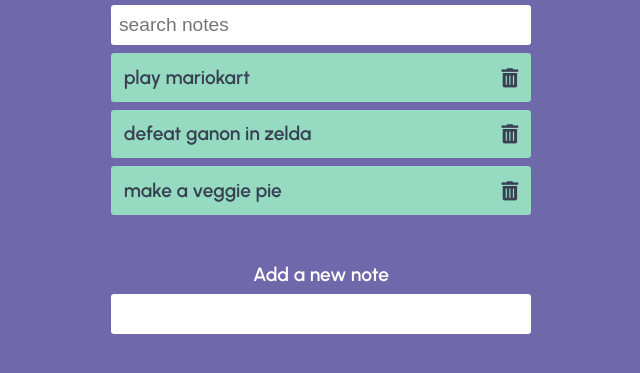
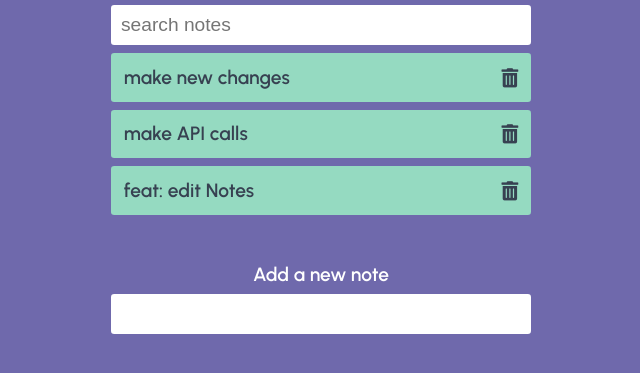
Before and after one commit to dhruv892/Vanilla-ToDo, a plain HTML site: page index.html in a window 1280 px wide. Shown: the part 105-478 px from the top of the page, without its empty margins (319-959 px from the left). Drawn offline with Linux system fonts and the light colour scheme.

Commit message:
fix: minor

```diff
--- a/index.html
+++ b/index.html
@@ -23,15 +23,15 @@
 
         <ul class="notes">
             <li class="item">
-                <span>play mariokart</span>
+                <span>make new changes</span>
                 <i class="far fa-trash-alt delete"></i>
             </li>
             <li class="item">
-                <span>defeat ganon in zelda</span>
+                <span>make API calls</span>
                 <i class="far fa-trash-alt delete"></i>
             </li>
             <li class="item">
-                <span>make a veggie pie</span>
+                <span>feat: edit Notes</span>
                 <i class="far fa-trash-alt delete"></i>
             </li>
         </ul>
--- a/style.css
+++ b/style.css
@@ -57,7 +57,13 @@
     font-weight: 500;
     border: none;
     border-radius: 0.2rem;
+    border: 2px solid #fff;
     transition: 0.3s;
+}
+
+.search:hover,
+.search:focus {
+    border: 2px solid #FD7097;
 }
 
 
@@ -92,7 +98,7 @@
 
 .notes {
     width: 70%;
-    max-height: 300px;
+    max-height: 60vh;
     display: flex;
     gap: 0.5rem;
     flex-direction: column;
@@ -161,6 +167,12 @@
     border: none;
     border-radius: 0.2rem;
     transition: 0.3s;
+    border: 2px solid #fff;
+}
+
+.add-new:hover,
+.add-new:focus {
+    border: 2px solid #FD7097;
 }
 
 @media only screen and (max-width: 500px) {
```
